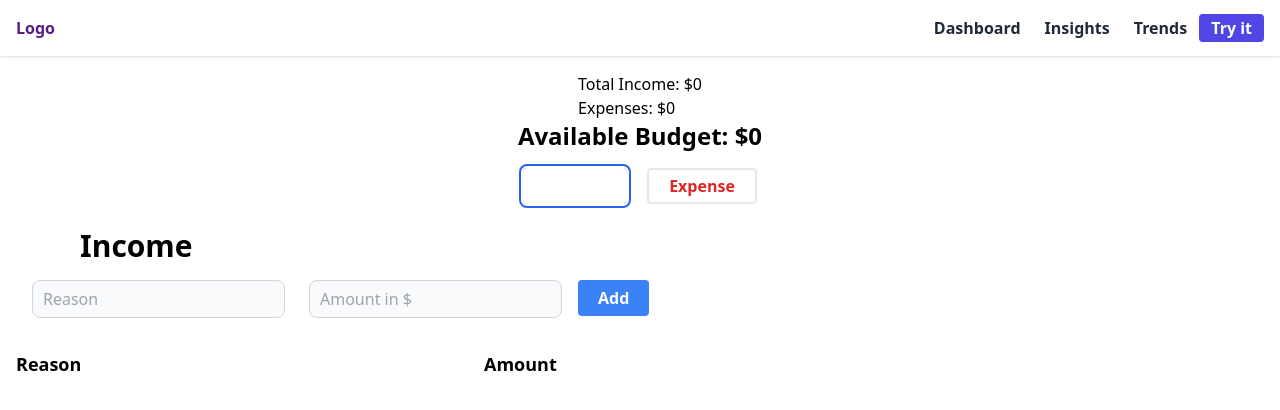
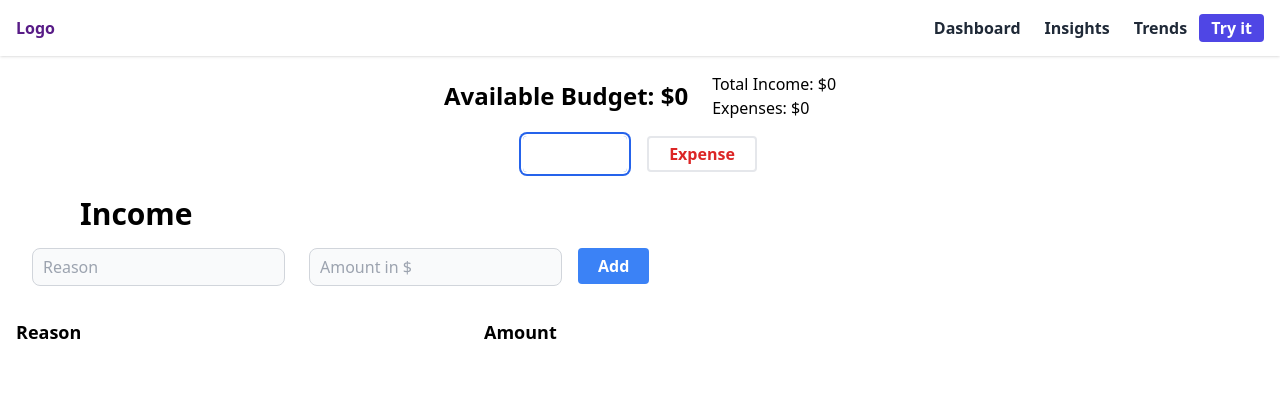
Before and after one commit to suraffy/budget-app, a React (Create React App) app: page / in a window 1280 px wide. Shown: the top 410 px of the page. Built offline with nearby package versions, Linux system fonts and the light colour scheme.

Commit message:
Retoching Budget Items

```diff
--- a/src/components/Budget.jsx
+++ b/src/components/Budget.jsx
@@ -1,13 +1,13 @@
 const Budget = ({ currency, availableBudget, totalIncome, totalExpense }) => {
   return (
-    <div className="flex flex-col items-center p-4">
+    <div className="flex flex-wrap gap-2 sm:gap-6 justify-center items-center p-4">
+      <h2 className="font-semibold text-2xl">
+        Available Budget: {currency + availableBudget}
+      </h2>
       <div className="font-medium">
         <h4>Total Income: {currency + totalIncome}</h4>
         <h4>Expenses: {currency + totalExpense}</h4>
       </div>
-      <h2 className="font-semibold text-2xl">
-        Available Budget: {currency + availableBudget}
-      </h2>
     </div>
   );
 };
```
